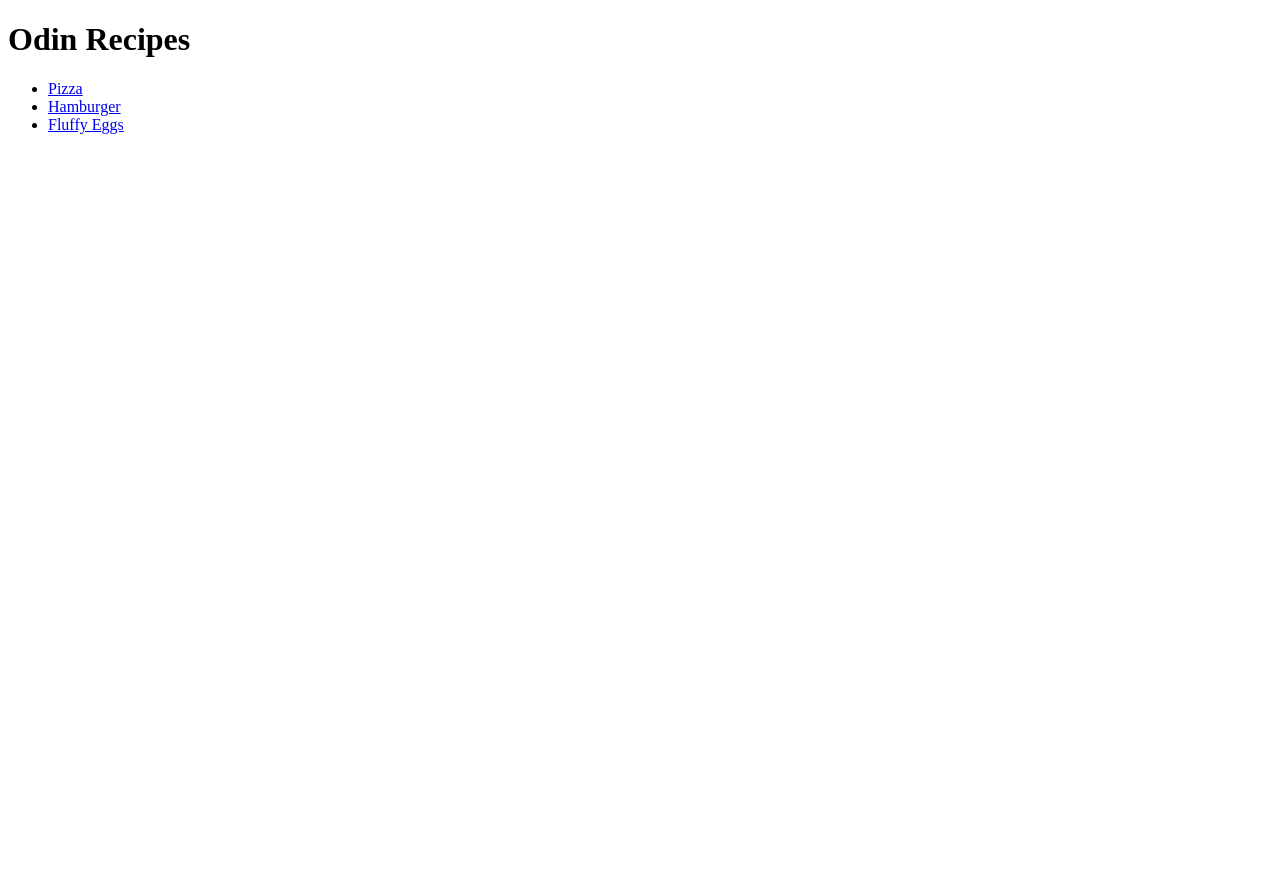
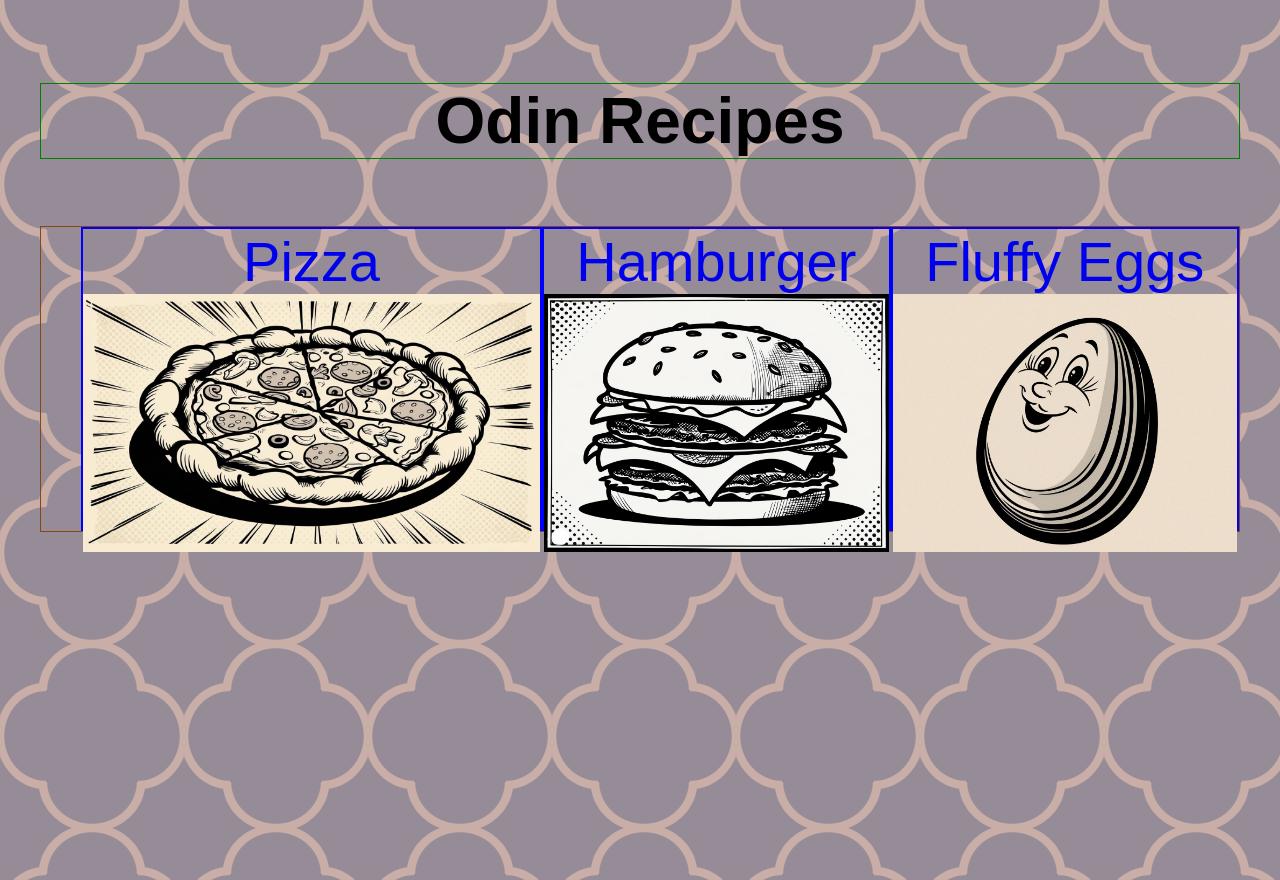
Before and after one commit to JStill-7/odin-recipes, a plain HTML site: page index.html in a window 1280 px wide. Before the commit the page ends 800 px from the top, so only its background shows below. Drawn offline with Linux system fonts and the light colour scheme.

Commit message:
added layouts colors and pictures to the index home page

```diff
--- a/index.html
+++ b/index.html
@@ -4,13 +4,15 @@
     <meta charset="UTF-8">
     <meta name="viewport" content="width=device-width, initial-scale=1.0">
     <title>Odin Recipes</title>
+    <link rel="stylesheet" href="styles.css">
 </head>
 <body>
     <h1>Odin Recipes</h1>
     <ul>
-      <li><a href="recipes/pizza.html">Pizza</a></li>
-      <li><a href="recipes/hamburger.html">Hamburger</a></li>
-      <li><a href="recipes/eggs.html">Fluffy Eggs</a></li>
+      <li id="pizza"><a href="recipes/pizza.html">Pizza</a> <img id="pizzaCartoon" alt="cartoon pizza" src="pictures/cartoon pizza.jpg"></li>
+      <li id="hamburger"><a href="recipes/hamburger.html">Hamburger</a> <img id="hamburgerCartoon" alt="cartoon hamburger" src="pictures/cartoon hamburger.jpg"> </li>
+      <li id="eggs"><a href="recipes/eggs.html">Fluffy Eggs</a> <img id="hamburgerCartoon" alt="cartoon egg" src="pictures/cartoon egg.jpg"> </li>
     </ul>
+
 </body>
 </html>
--- /dev/null
+++ b/styles.css
@@ -0,0 +1,89 @@
+html {
+    --s: 92px; /* control the size*/
+    --c1: #c9ada7;
+    --c2: #968c98;
+
+    --_g: #0000 83%,var(--c1) 85% 99%,#0000 101%;
+    background:
+      radial-gradient(27% 29% at right ,var(--_g)) calc(var(--s)/ 2) var(--s),
+      radial-gradient(27% 29% at left  ,var(--_g)) calc(var(--s)/-2) var(--s),
+      radial-gradient(29% 27% at top   ,var(--_g)) 0 calc(var(--s)/ 2),
+      radial-gradient(29% 27% at bottom,var(--_g)) 0 calc(var(--s)/-2)
+      var(--c2);
+    background-size: calc(2*var(--s)) calc(2*var(--s));
+  }
+
+
+body {
+    margin: 40px;
+    margin-top: 40px;
+    display: flex;
+    flex-direction: column;
+    /* border: 14px dotted rgb(201, 173, 167); */
+    height: 100vh;
+    /* background-color: rgb(154, 140, 152); */
+}
+
+h1 {
+    display: flex;
+    justify-content: center;
+    border: 1px solid green;
+    font-size: 64px;
+    font-family: Arial, Helvetica, sans-serif;
+}
+
+ul {
+
+    border: 1px solid saddlebrown;
+
+    display: flex;
+    flex-direction: row;
+    justify-content: space-evenly;
+    align-items:center;
+  height: auto;
+    font-size: x-large;
+    font-family: Arial, Helvetica, sans-serif;
+}
+
+
+li {
+    display: flex;
+    flex-direction: column;
+    align-items: center;
+    height: 300px;
+    font-size: 56px;
+    border: 2px solid blue;
+  }
+
+
+
+ li a {
+    text-decoration: none;
+
+ }
+
+ #pictureContianer{
+  display: flex;
+  flex-direction: row;
+  justify-content: space-evenly;
+  align-items: center;
+  border: 2px solid black;
+  height: auto;
+ }
+
+ #pizzaCartoon{
+  /* width: 420px;
+  height: auto; */
+  width: 100%;
+  height: 300px;
+ }
+
+ #hamburgerCartoon{
+  width: 100%;
+  height: 300px;
+ }
+
+ #eggCartoon{
+  width: 100%;
+  height: 300px;
+ }
```
Also changed, not shown: pictures/cartoon egg.jpg (added), pictures/cartoon hamburger.jpg (added), pictures/cartoon pizza.jpg (added).
